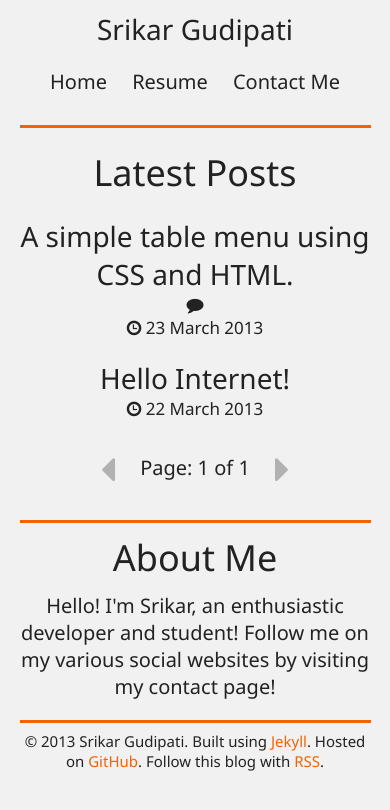
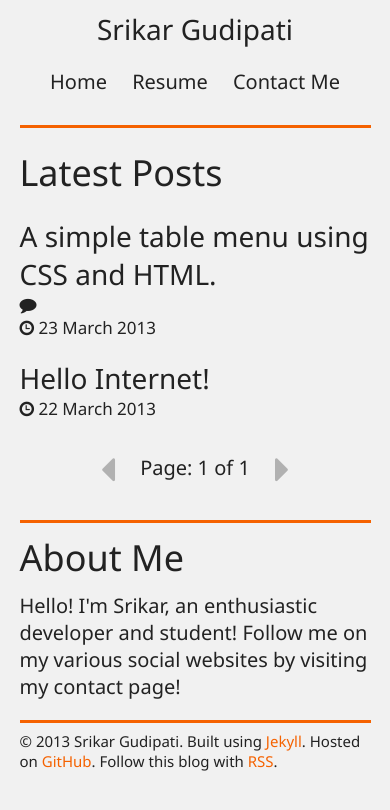
Before and after one commit to srikarg/srikarg.github.io, a Jekyll site: the page built from index.html, in a window 390 px wide. Shown: the top 810 px of the page. Built offline with Jekyll 4.4.1, drawn with Linux system fonts in a browser that asks for light colours; nearby versions of some CDN libraries; Markdown is read by kramdown in place of the engine named in the settings; the list of posts is cut into pages by our own code; comment, search, counter and statistics services are not loaded.

Commit message:
Minor CSS changes.

```diff
--- a/css/style.css
+++ b/css/style.css
@@ -624,9 +624,3 @@ section:not(.resume-section) {
         font-size: 1.5rem;
     }
 }
-
-@media all and (max-width: 38em) {
-    .main, .sidebar, .footer {
-        text-align: center;
-    }
-}
```
